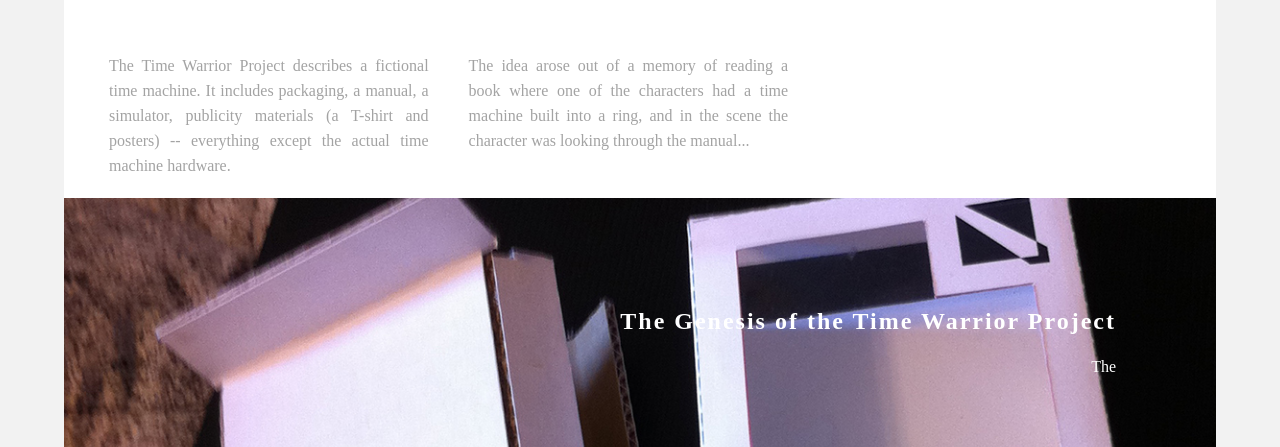
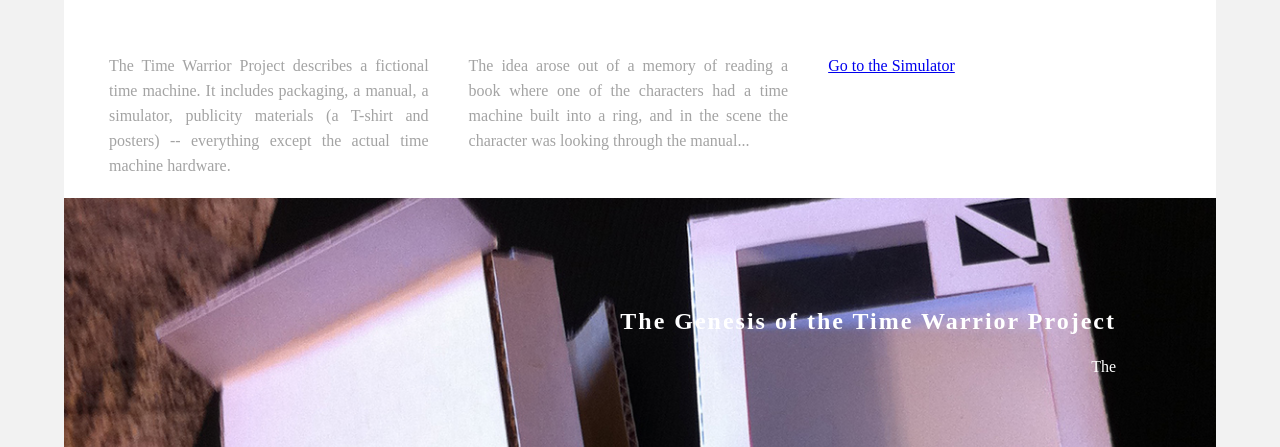
Before and after one commit to Komiksulo/timewarrior, a plain HTML site: page index.html in a window 1280 px wide. Shown: the part 353-800 px from the top of the page. Drawn offline with Linux system fonts and the light colour scheme.

Commit message:
Added link to test simulator page.

```diff
--- a/index.html
+++ b/index.html
@@ -40,7 +40,7 @@
     <h2 class="hidden">About</h2>
     <p class="text_column">The Time Warrior Project describes a fictional time machine. It includes packaging, a manual, a simulator, publicity materials (a T-shirt and posters) -- everything except the actual time machine hardware. </p>
     <p class="text_column">The idea arose out of a memory of reading a book where one of the characters had a time machine built into a ring, and in the scene the character was looking through the manual...</p>
-    <p class="text_column"> </p>
+    <p class="text_column"><a href="tw_test_20180507_exportedflow/index.html">Go to the Simulator</a></p>
   </section>
   <!-- Stats Gallery Section -->
   <!-- <div class="gallery">
```
